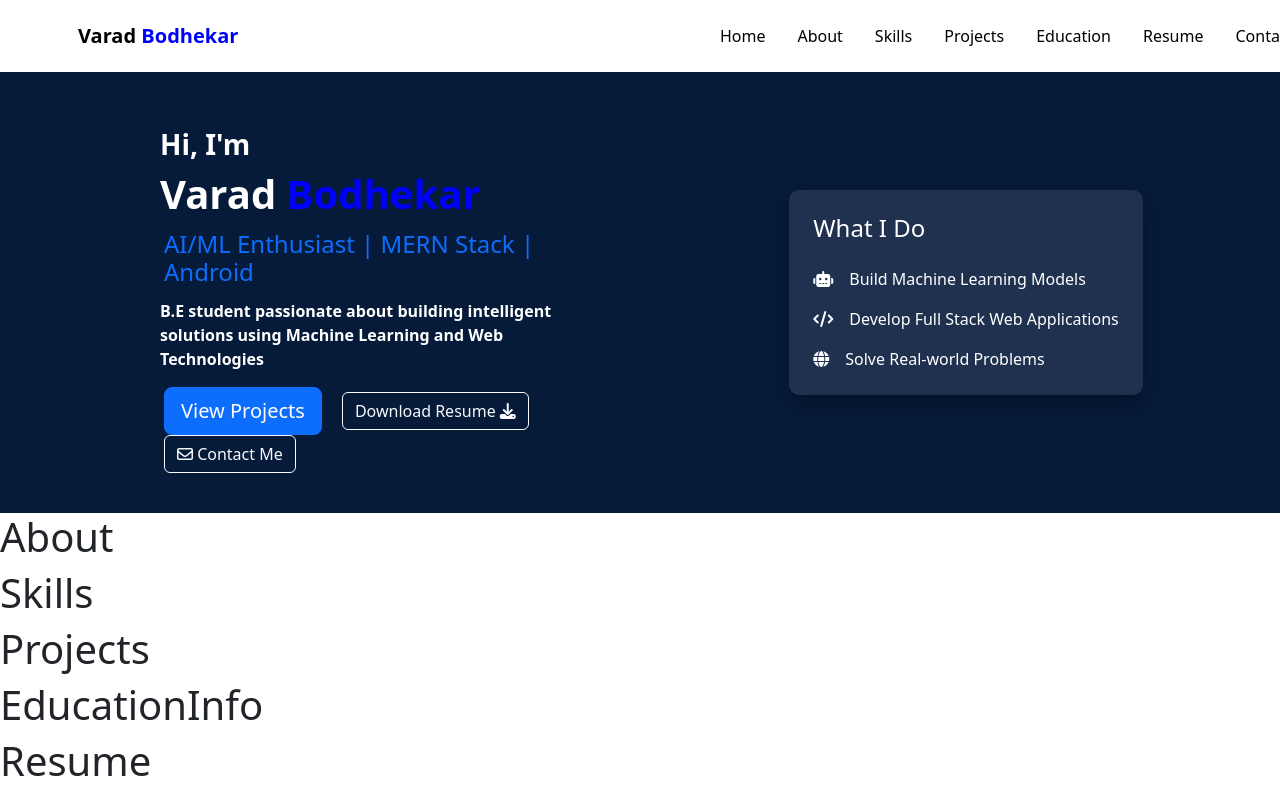
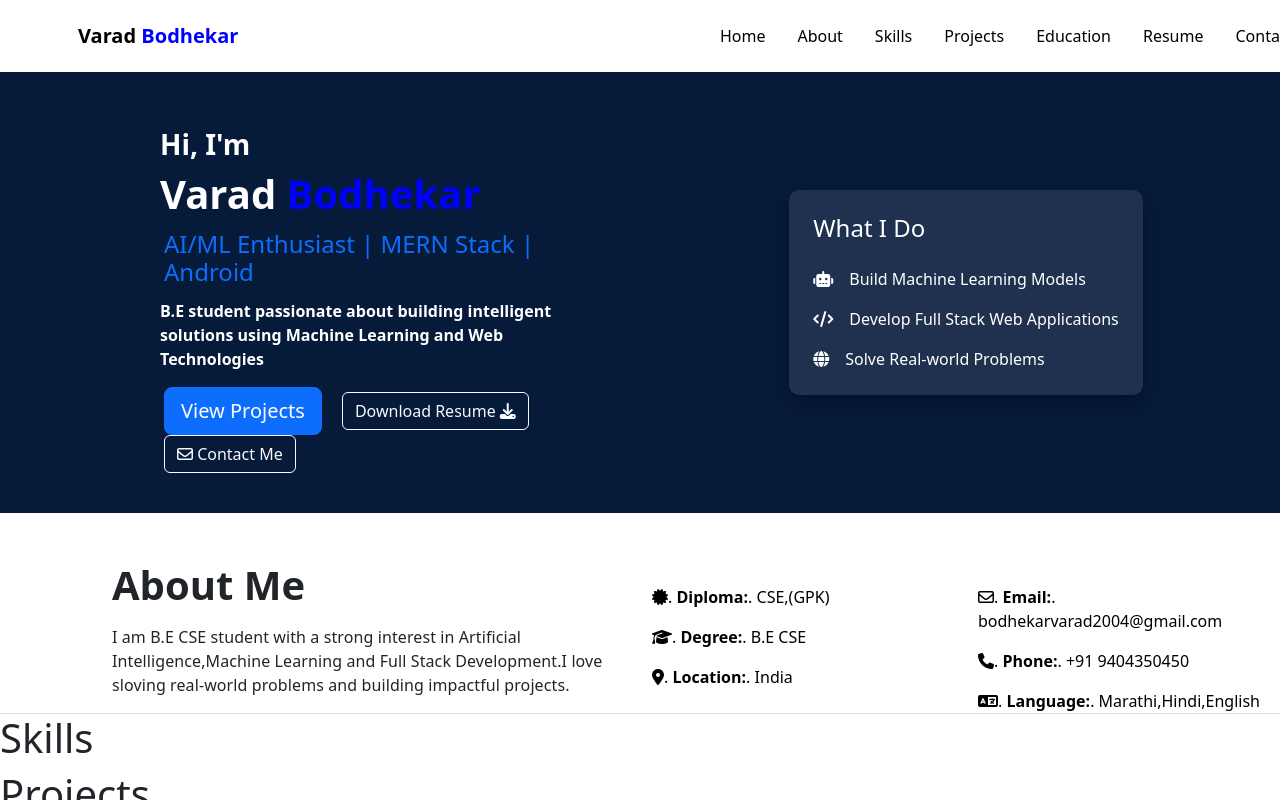
Before and after one commit to bodhekarvarad/varad.bodhekar-portfolio, a React (Vite) app: page / in a window 1280 px wide. Shown: the top 800 px of the page. Built offline with nearby package versions, Linux system fonts and the light colour scheme.

Commit message:
about add

```diff
--- a/src/components/About.jsx
+++ b/src/components/About.jsx
@@ -2,9 +2,53 @@ import React from "react";
 
 const About = () => {
   return (
-    <div>
-      <h1>About</h1>
+    <div className="row border-bottom">
+      <div className="col-6" >
+        <h1 className="f-5 mt-5"style={{marginLeft:"7rem"}} ><b>About Me</b></h1>
+        <p className=" mt-3"style={{marginLeft:"7rem",letterSpacing:"0.1px", fontStyle: " norma"}}>I am B.E CSE student with a strong interest in Artificial Intelligence,Machine Learning and Full Stack Development.I love sloving real-world problems and building impactful projects. </p>
+      </div>
+     <div className="col-3 mt-4">
+  <div
+    className="card text-black border-0 mt-5">
+      <p className="card-text mb-3">
+       <i class="fa-solid fa-certificate"></i>.{" "}
+       <b>Diploma:</b>.{" "}<span>CSE,(GPK)</span>
+
+
+      </p>
+
+      <p className="card-text mb-3">
+        <i class="fa-solid fa-graduation-cap"></i>.{' '}
+       <b>Degree:</b>.{" "} <span>B.E CSE</span>
+      </p>
+
+      <p className="card-text">
+       <i class="fa-solid fa-location-dot"></i>.{" "}
+        <b>Location:</b>.{" "}<span>India</span>
+      </p>
     </div>
+  </div>
+      <div className="col-3 mt-4">
+  <div
+    className="card text-black border-0 mt-5">
+      <p className="card-text mb-3">
+      <i class="fa-regular fa-envelope"></i>.{" "}
+       <b>Email:</b>.{" "}<span>bodhekarvarad2004@gmail.com</span>
+      </p>
+
+      <p className="card-text mb-3">
+        <i class="fa-solid fa-phone"></i>.{' '}
+       <b>Phone:</b>.{" "} <span>+91 9404350450</span>
+      </p>
+
+      <p className="card-text">
+      <i class="fa-solid fa-language"></i>.{" "}
+        <b>Language:</b>.{" "}<span>Marathi,Hindi,English</span>
+      </p>
+    </div>
+  </div>
+</div>
+
   );
 };
 
```
